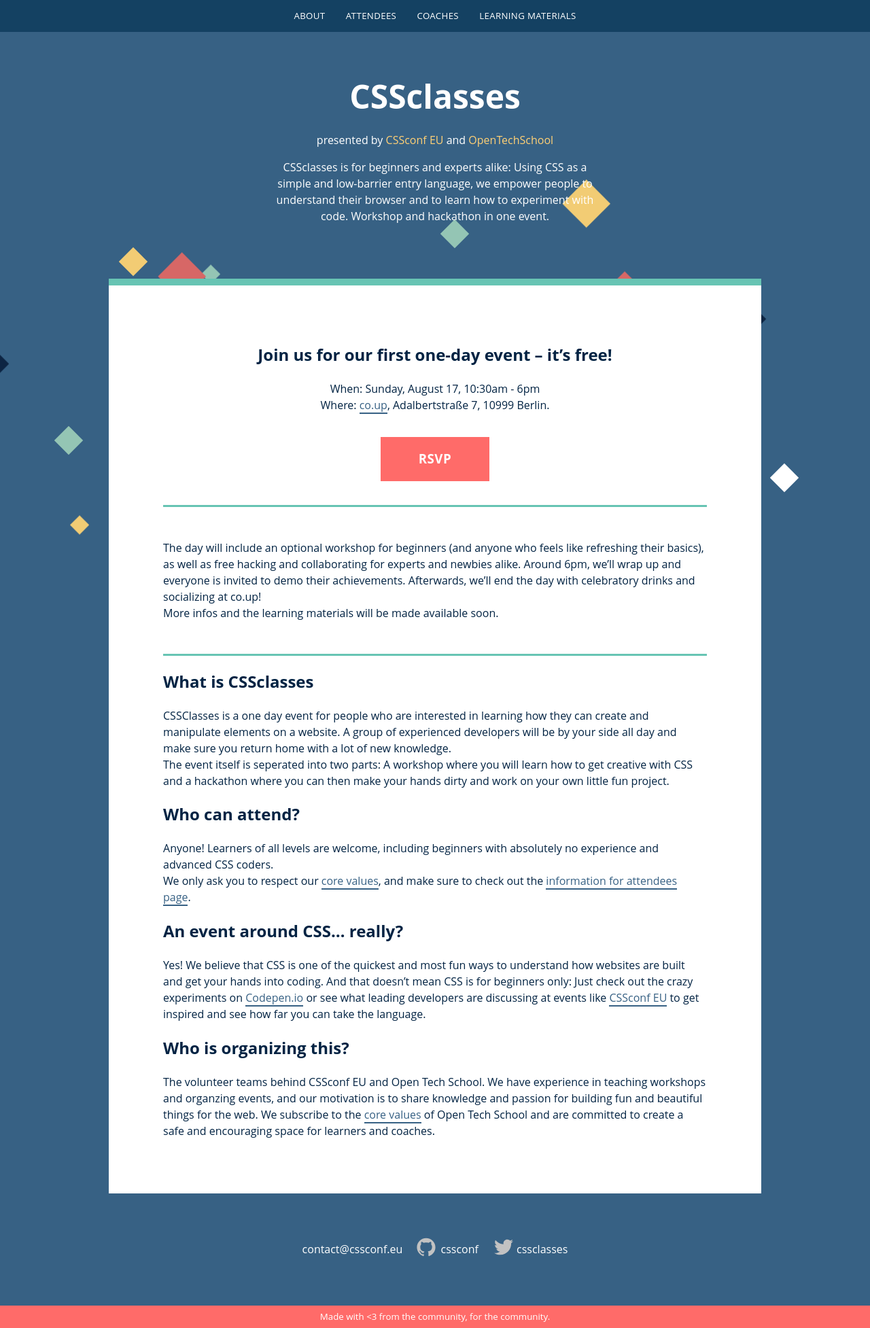
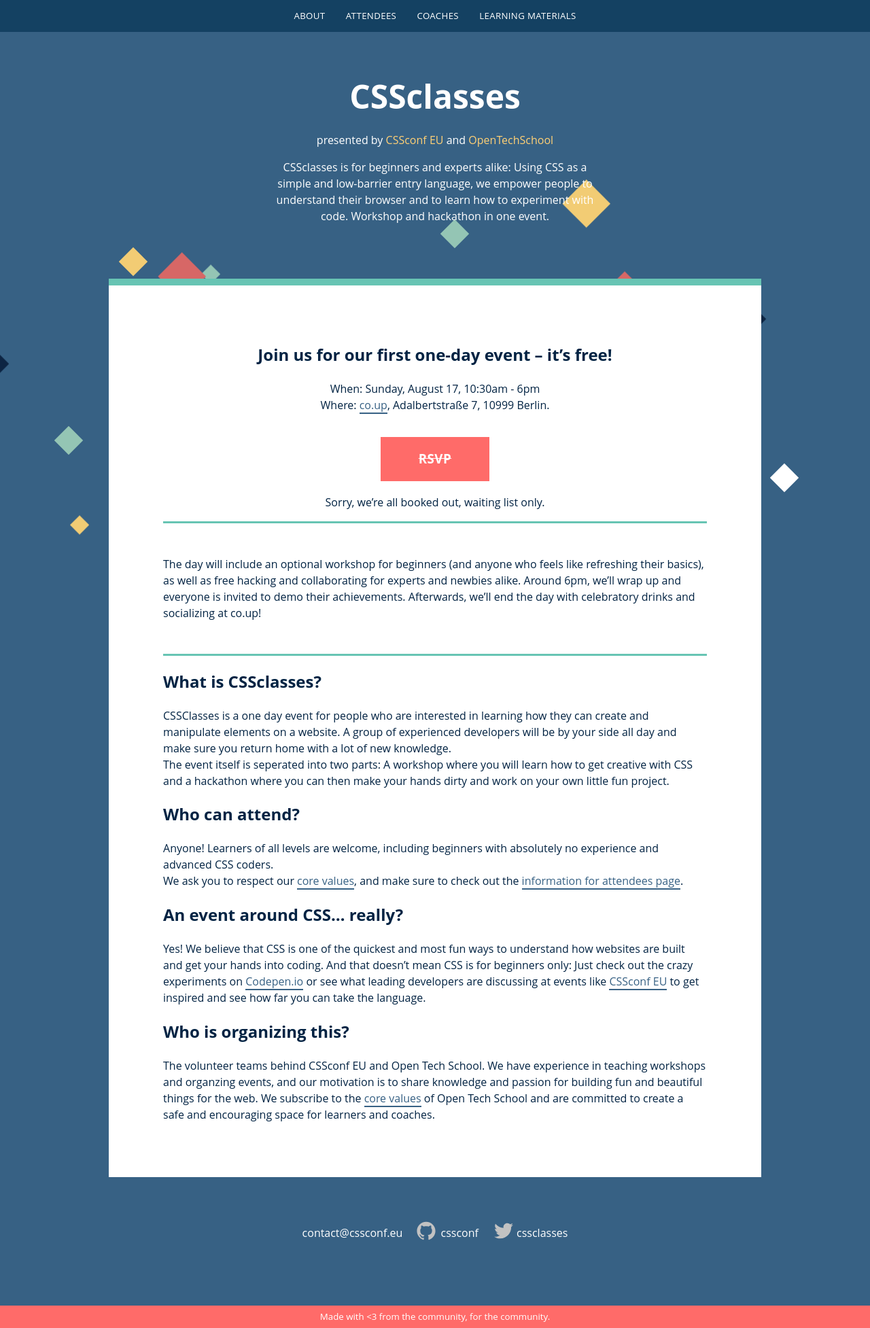
Before and after one commit to cssconf/CSSclasses--old, a Jekyll site: the page built from index.html, in a window 1280 px wide. Shown: the whole page at 68% size. Built offline with Jekyll 4.4.1, drawn with Linux system fonts in a browser that asks for light colours; nearby versions of some CDN libraries.

Commit message:
mention that workshop is booked out

```diff
--- a/_sass/_typography.scss
+++ b/_sass/_typography.scss
@@ -52,6 +52,9 @@
 em, i {
   font-style: italic;
 }
+.strike {
+  text-decoration: line-through;
+}
 
 .t-center {
   text-align: center;
--- a/css/screen.css
+++ b/css/screen.css
@@ -897,12 +897,17 @@
   font-style: italic;
 }
 
-/* line 56, ../_sass/_typography.scss */
+/* line 55, ../_sass/_typography.scss */
+.strike {
+  text-decoration: line-through;
+}
+
+/* line 59, ../_sass/_typography.scss */
 .t-center {
   text-align: center;
 }
 
-/* line 60, ../_sass/_typography.scss */
+/* line 63, ../_sass/_typography.scss */
 .lead-p {
   padding-top: 2em;
   padding-bottom: 2em;
@@ -910,33 +915,33 @@
   border-top: 3px solid #67c4b3;
 }
 
-/* line 67, ../_sass/_typography.scss */
+/* line 70, ../_sass/_typography.scss */
 ul {
   padding-left: 20px;
 }
 
-/* line 70, ../_sass/_typography.scss */
+/* line 73, ../_sass/_typography.scss */
 .mark {
   background-color: red;
 }
 
-/* line 74, ../_sass/_typography.scss */
+/* line 77, ../_sass/_typography.scss */
 .site-title {
   font-weight: bold;
   font-size: 3em;
 }
 
-/* line 79, ../_sass/_typography.scss */
+/* line 82, ../_sass/_typography.scss */
 .false, .true {
   font-weight: 600;
 }
 
-/* line 83, ../_sass/_typography.scss */
+/* line 86, ../_sass/_typography.scss */
 .false {
   color: red;
 }
 
-/* line 87, ../_sass/_typography.scss */
+/* line 90, ../_sass/_typography.scss */
 .true {
   color: green;
 }
--- a/index.html
+++ b/index.html
@@ -12,22 +12,22 @@
 </p>
 <p class="t-center">
   <a href="http://www.meetup.com/opentechschool-berlin/events/199567452/" class="button">
-    RSVP
+    <span class="strike">RSVP</span>
   </a>
+  <br>
+  Sorry, we’re all booked out, waiting list only.
 </p>
 
 <div class="lead-p">
 
   <p>
     The day will include an optional workshop for beginners (and anyone who feels like refreshing their basics), as well as free hacking and collaborating for experts and newbies alike. Around 6pm, we’ll wrap up and everyone is invited to demo their achievements. Afterwards, we’ll end the day with celebratory drinks and socializing at co.up!
-    <br>
-    More infos and the learning materials will be made available soon.
   </p>
 
 </div>
 
 
-<h2>What is CSSclasses</h2>
+<h2>What is CSSclasses?</h2>
 <p>
   CSSClasses is a one day event for people who are interested in learning how they can create and manipulate elements on a website. A group of experienced developers will be by your side all day and make sure you return home with a lot of new knowledge.<br/>
 The event itself is seperated into two parts: A workshop where you will learn how to get creative with CSS and a hackathon where you can then make your hands dirty and work on your own little fun project.
```
Also changed, not shown: other parts of index.html (+1 -1 lines).
